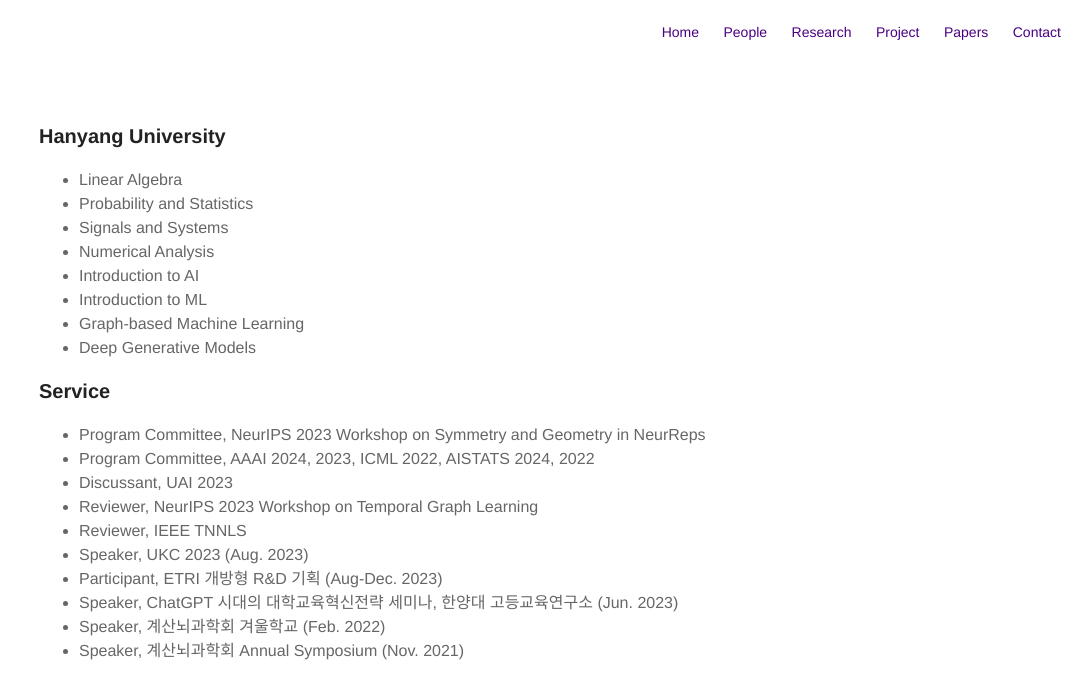
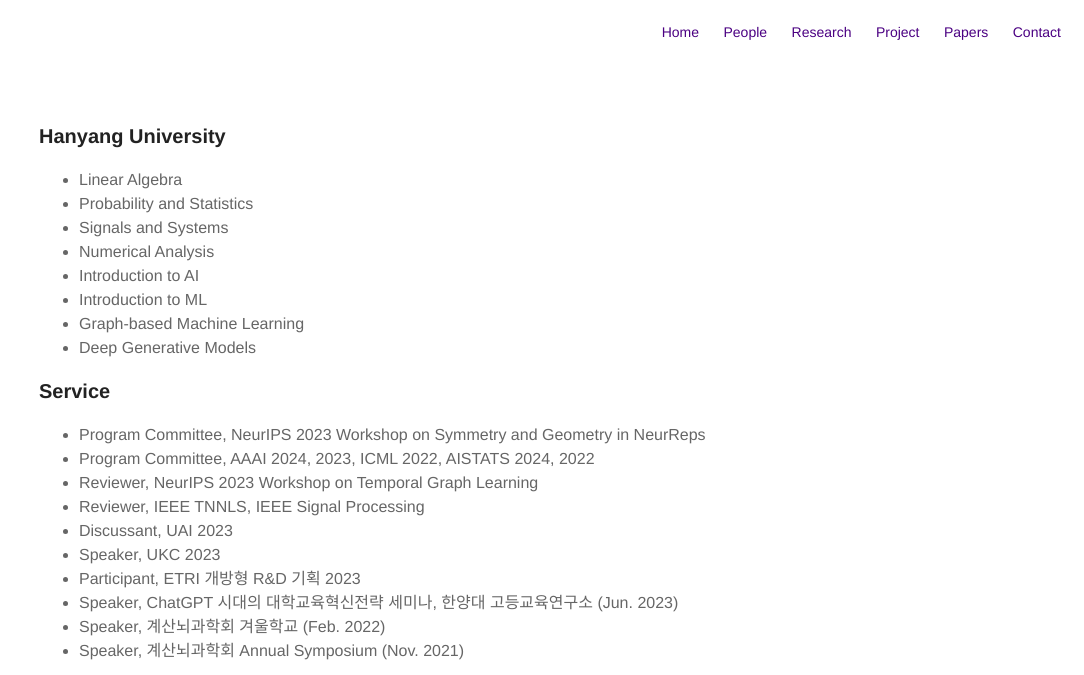
Before and after one commit to kijungyoon/kijungyoon.github.io, a Jekyll site: the page built from teaching.md, in a window 1280 px wide, cut to the strip 0-675 px from the top of the page. Shown: the whole strip, without its empty margins (196-1280 px from the left). Built offline with Jekyll 4.4.1, drawn with Linux system fonts in a browser that asks for light colours.

Commit message:
Update teaching.md

```diff
--- a/teaching.md
+++ b/teaching.md
@@ -19,11 +19,11 @@
 <ul>
 <li>Program Committee, NeurIPS 2023 Workshop on Symmetry and Geometry in NeurReps</li>
 <li>Program Committee, AAAI 2024, 2023, ICML 2022, AISTATS 2024, 2022</li>
+<li>Reviewer, NeurIPS 2023 Workshop on Temporal Graph Learning</li>
+<li>Reviewer, IEEE TNNLS, IEEE Signal Processing</li>
 <li>Discussant, UAI 2023</li>
-<li>Reviewer, NeurIPS 2023 Workshop on Temporal Graph Learning</li>
-<li>Reviewer, IEEE TNNLS</li>
-<li>Speaker, UKC 2023 (Aug. 2023)</li>
-<li>Participant, ETRI 개방형 R&D 기획 (Aug-Dec. 2023)</li>
+<li>Speaker, UKC 2023</li>
+<li>Participant, ETRI 개방형 R&D 기획 2023</li>
 <li>Speaker, ChatGPT 시대의 대학교육혁신전략 세미나, 한양대 고등교육연구소 (Jun. 2023)</li>
 <li>Speaker, 계산뇌과학회 겨울학교 (Feb. 2022)</li>
 <li>Speaker, 계산뇌과학회 Annual Symposium (Nov. 2021)</li>
```
